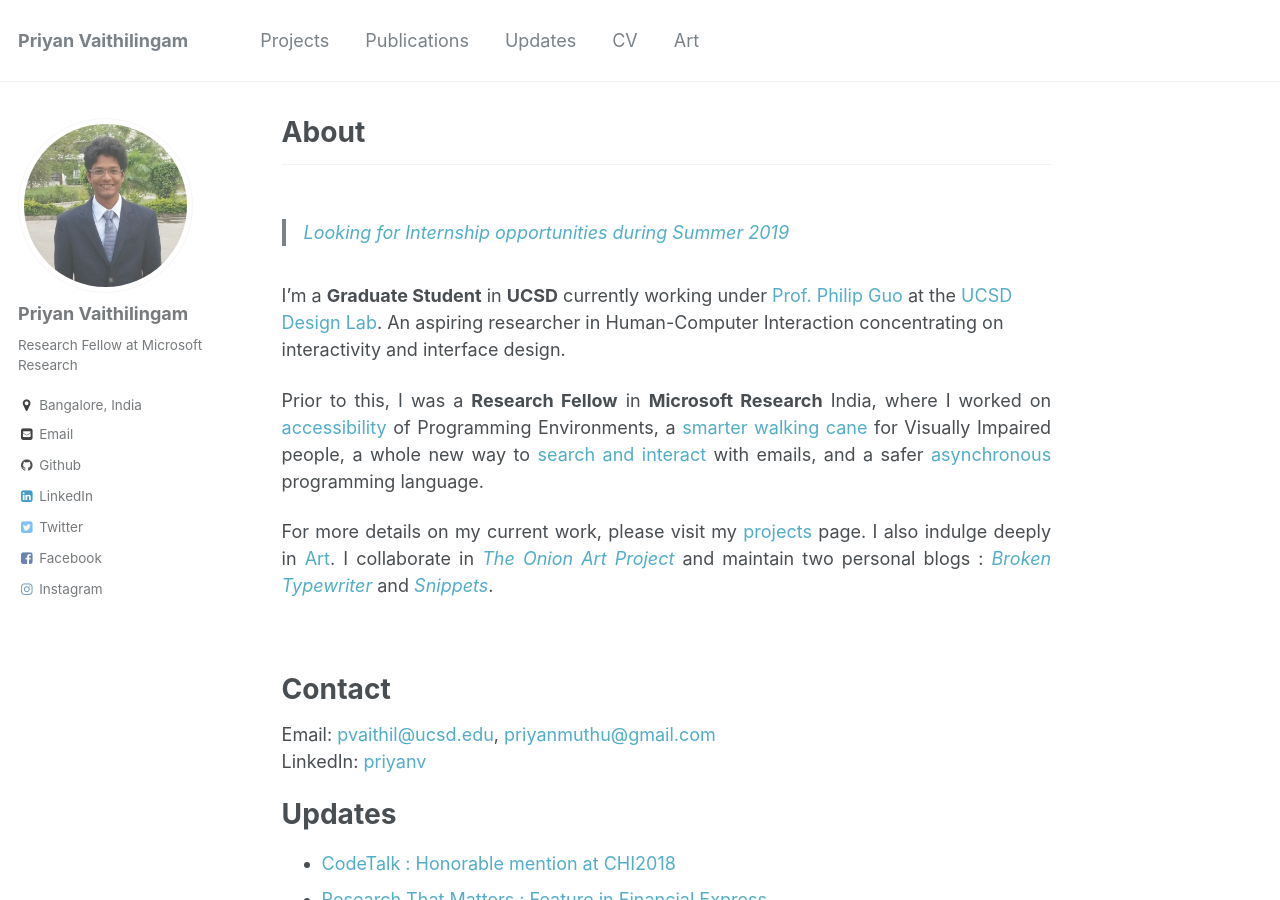
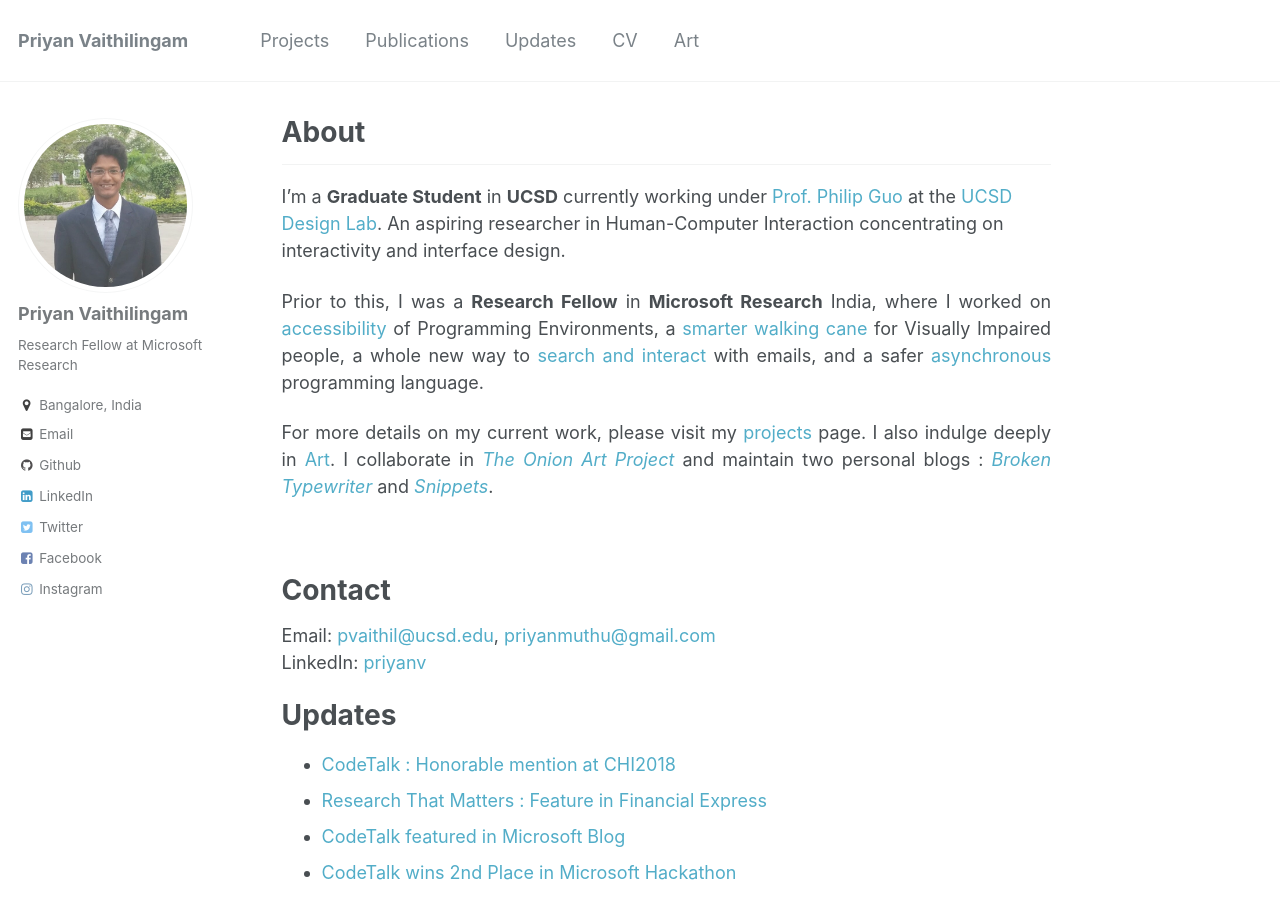
Before and after one commit to priyanmuthu/priyanmuthu.github.io, a Jekyll site: the page built from _pages/about.md, in a window 1280 px wide and 900 px high. Built offline with Jekyll 4.4.1, drawn with Linux system fonts in a browser that asks for light colours; a script that is not in the unit is left out; comment, search, counter and statistics services are not loaded.

Commit message:
internship update

```diff
--- a/_pages/about.md
+++ b/_pages/about.md
@@ -8,8 +8,6 @@ redirect_from:
   - /about.html
   - /who
 ---
-
-> [Looking for Internship opportunities during Summer 2019](https://www.linkedin.com/in/priyanv/)
 
 I'm a **Graduate Student** in **UCSD** currently working under [Prof. Philip Guo](http://pgbovine.net) at the [UCSD Design Lab](https://designlab.ucsd.edu/). An aspiring researcher in Human-Computer Interaction concentrating on interactivity and interface design.
 
```
